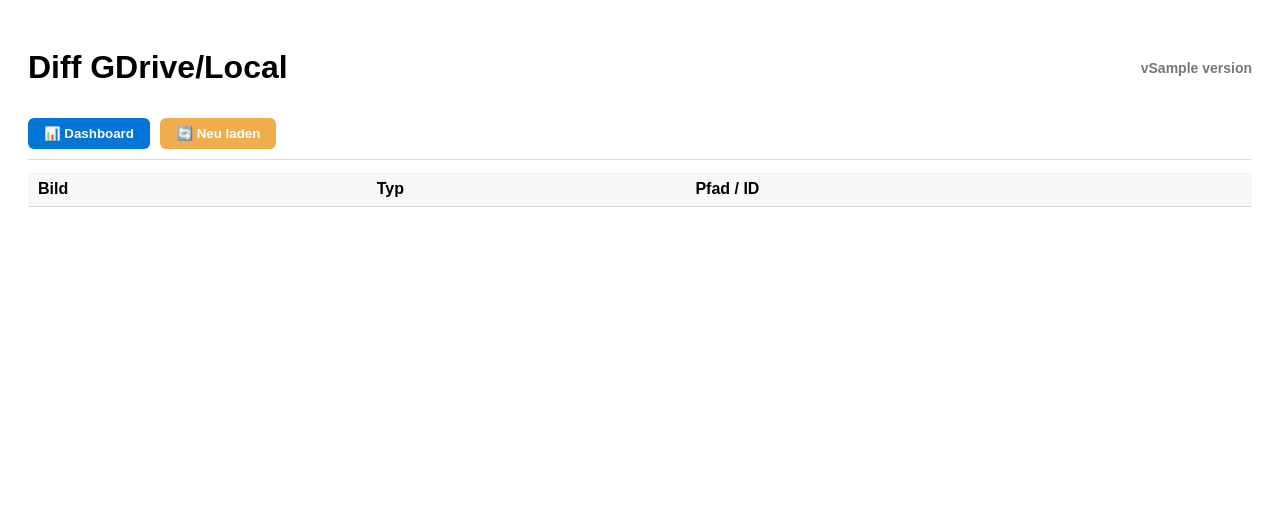
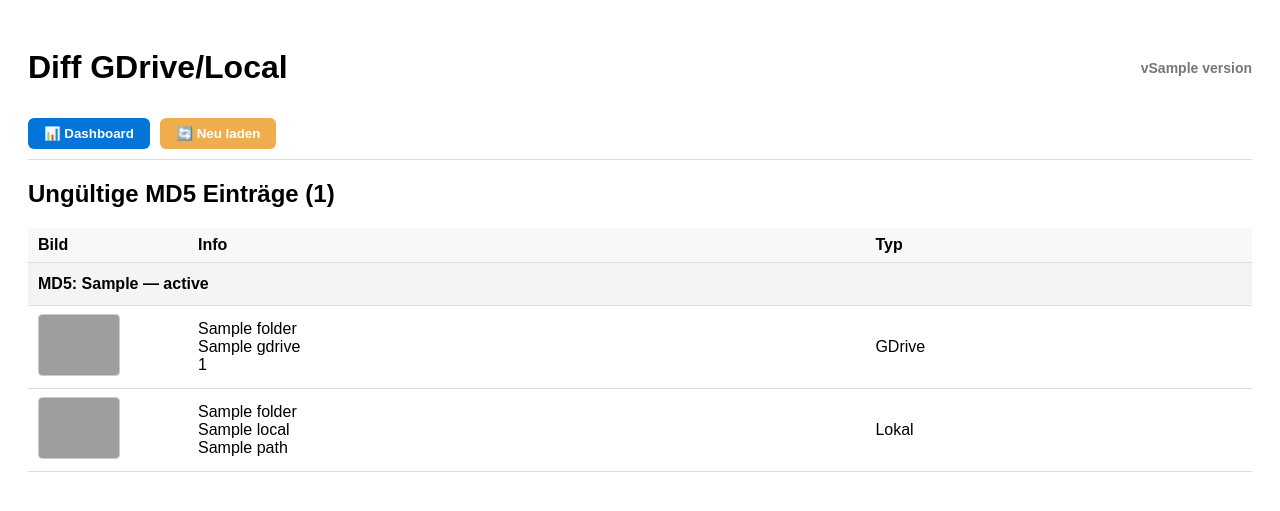
Before and after one commit to gertehrenberg/gallery, a FastAPI app: template app/templates/diff_gdrive_local.j2 in a window 1280 px wide. Shown: the top 511 px of the page. Run offline with FastAPI, Linux system fonts and the light colour scheme; the template is opened without the code that fills it: most values are stand-ins (such as "Sample title", 1, 10 or a date in 2020); lists and menus that the app fills with data are empty; parts of the project's set-up code (start-up, migrations or seed data) failed here and were passed over; grey boxes are pictures that could not be loaded.

Commit message:
Diff nach md5 ... Progress nicht optimal

```diff
--- a/app/routes/diff_gdrive_local.py
+++ b/app/routes/diff_gdrive_local.py
@@ -1,39 +1,33 @@
+# Refactored diff_gdrive_local.py with full logging
 import asyncio
 import os
 from concurrent.futures import ThreadPoolExecutor
 
-from fastapi import APIRouter, Request, Form
+from fastapi import APIRouter, Request
 from fastapi.responses import HTMLResponse, RedirectResponse, JSONResponse
 from fastapi.templating import Jinja2Templates
 from .cleanup_local import local_list_folder, compute_md5_file
 from ..config import Settings
-from ..config_gdrive import folder_name_by_id, folder_id_by_name
+from ..config_gdrive import folder_id_by_name
 from ..routes.auth import load_drive_service
 from ..utils.logger_config import setup_logger
 
-VERSION = 168
+VERSION = 201
 logger = setup_logger(__name__)
-logger.info(f"🟦 Starte diff_gdrive_local.py v{VERSION}")
+logger.info(f"🟦 Starte diff_gdrive_local_refactor.py v{VERSION}")
 
 router = APIRouter()
-templates = Jinja2Templates(
-    directory=os.path.join(os.path.dirname(__file__), "../templates")
-)
+templates = Jinja2Templates(directory=os.path.join(os.path.dirname(__file__), "../templates"))
 
 _DRIVE = None
 
 
 def get_drive():
-    """Google Drive Service lazy laden"""
     global _DRIVE
     if _DRIVE is None:
         _DRIVE = load_drive_service()
     return _DRIVE
 
-
-# ======================================================================
-# PROGRESS
-# ======================================================================
 
 PROGRESS = {"status": "Bereit", "progress": 0, "details": {"status": "Bereit", "progress": 0}}
 PROGRESS_LOCK = asyncio.Lock()
@@ -56,6 +50,7 @@ async def set_progress_detail(detail_status=None, detail_progress=None):
         if detail_progress is not None:
             PROGRESS["details"]["progress"] = detail_progress
 
+
 def reset_progress():
     PROGRESS["status"] = "Bereit"
     PROGRESS["progress"] = 0
@@ -64,148 +59,16 @@ def reset_progress():
 
 EXECUTOR = ThreadPoolExecutor(max_workers=8)
 
-# ======================================================================
-# GLOBALER GDRIVE-MD5-INDEX
-# ======================================================================
-
-GDRIVE_MD5_INDEX = {}  # md5 → [ {folder, name, id} ]
-
-
-# ======================================================================
-# ORDNER-SCAN
-# ======================================================================
-
-async def find_case_duplicates(folder_name: str, idx: int, total: int, debug: bool = False):
-    logger.info(f"🔍 Scanne Kategorie: {folder_name}")
-
-    files_gdrive = await gdrive_list_folder(folder_name)
-    files_local = await local_list_folder(folder_name)
-
-    gdrive_map = {
-        f["name"]: {
-            "id": f["id"],
-            "md5": f.get("md5Checksum"),
-            "raw": f
-        }
-        for f in files_gdrive
-    }
-
-    local_map = {
-        f["name"]: {
-            "path": f["path"],
-            "raw": f
-        }
-        for f in files_local
-    }
-
-    results = []
-    loop = asyncio.get_running_loop()
-
-    total_files = len(gdrive_map)
-    processed = 0
-
-    await set_progress(
-        f"Verarbeite Dateien in GDrive Ordner: {folder_name}",
-        min(PROGRESS["progress"] + 1, 99),
-        "Bereit",
-        0
-    )
-
-    # ---------------------------------------------------
-    # 1) Dateien, die im GDrive existieren
-    # ---------------------------------------------------
-    for name, gf in gdrive_map.items():
-        processed += 1
-
-        await set_progress_detail(
-            f"{processed}/{total_files}",
-            int((processed / max(total_files, 1)) * 100)
-        )
-
-        g_md5 = gf["md5"]
-
-        # → nur GDrive
-        if name not in local_map:
-            results.append({
-                "folder": folder_name,
-                "filename": name,
-                "gdrive_id": gf["id"],
-                "local_path": "",
-                "type": "nur_gdrive",
-            })
-            continue
-
-        # → existiert lokal → MD5 berechnen
-        local_path = local_map[name]["path"]
-
-        l_md5 = await loop.run_in_executor(
-            EXECUTOR,
-            compute_md5_file,
-            local_path
-        )
-
-        if g_md5 == l_md5:
-            continue
-
-        # Verschiedene MD5 → Unterschied
-        results.append({
-            "folder": folder_name,
-            "filename": name,
-            "gdrive_id": gf["id"],
-            "local_path": local_path,
-            "type": "md5_unterschied",
-        })
-
-    # ---------------------------------------------------
-    # 2) Dateien, die nur lokal existieren
-    # ---------------------------------------------------
-    for name, lf in local_map.items():
-        if name in gdrive_map:
-            continue
-
-        local_path = lf["path"]
-
-        # lokalen MD5 holen
-        local_md5 = await loop.run_in_executor(
-            EXECUTOR,
-            compute_md5_file,
-            local_path
-        )
-
-        # globalen GDrive-Index abfragen
-        md5_match = GDRIVE_MD5_INDEX.get(local_md5)
-
-        if md5_match:
-            # Copy irgendwo im Drive
-            results.append({
-                "folder": folder_name,
-                "filename": name,
-                "gdrive_id": md5_match[0]["id"],
-                "local_path": local_path,
-                "type": "nur_local_md5_match",
-                "match_info": md5_match,
-            })
-        else:
-            # echte lokale Datei
-            results.append({
-                "folder": folder_name,
-                "filename": name,
-                "gdrive_id": "",
-                "local_path": local_path,
-                "type": "nur_local",
-            })
-
-    return {
-        "key": folder_name,
-        "label": folder_name,
-        "folder_id": folder_name,
-        "results": results,
-    }
+# GLOBAL INDEX
+global SCAN_CACHE
+SCAN_CACHE = {"categories": [], "invalid_md5": []}
+GLOBAL_MD5_INDEX = {}  # md5 -> {"local": [...], "gdrive": [...]}
 
 
 async def gdrive_list_folder(folder_name: str):
     folder_id = folder_id_by_name(folder_name)
     if not folder_id:
+        logger.warning(f"⚠️ Kein Folder ID für Kategorie {folder_name}")
         return []
 
     service = get_drive()
@@ -220,21 +83,8 @@ async def gdrive_list_folder(folder_name: str):
     token = None
     page = 0
 
-    await set_progress(
-        f"Lese GDrive Ordner: {folder_name}",
-        min(PROGRESS["progress"] + 1, 99),
-        "Bereit",
-        0
-    )
-
     while True:
         page += 1
-
-        await set_progress_detail(
-            f"Seite {page}",
-            min(page*4, 100)
-        )
-
         resp = service.files().list(
             q=query,
             spaces="drive",
@@ -247,87 +97,116 @@ async def gdrive_list_folder(folder_name: str):
 
         files.extend(resp.get("files", []))
         token = resp.get("nextPageToken")
-
         if not token:
             break
 
-        await asyncio.sleep(0.05)
-
+    logger.info(f"📁 GDrive Folder {folder_name}: {len(files)} Dateien")
     return files
 
 
-SCAN_CACHE = None
+async def find_case_duplicates(folder_name: str, idx: int, total: int):
+    logger.info(f"🔍 Scanne Kategorie: {folder_name}")
 
+    # Fortschritt
+    await set_progress(f"Kategorie {idx + 1}/{total}: {folder_name}", int((idx / total) * 70))
 
-async def run_full_scan():
-    global SCAN_CACHE
-    global GDRIVE_MD5_INDEX
+    # GDRIVE
+    gfiles = await gdrive_list_folder(folder_name)
+    g_insert_before = sum(len(v.get("gdrive", [])) for v in GLOBAL_MD5_INDEX.values())
 
-    reset_progress()
-
-    categories = [c for c in Settings.kategorien() if c["key"] != "real"]
-    total = len(categories)
-
-    logger.info("🔄 Baue globalen GDrive-MD5-Index auf...")
-
-    GDRIVE_MD5_INDEX = {}
-    all_files = []
-
-    # ---- alle GDrive-Dateien einsammeln
-    for cat in categories:
-        flist = await gdrive_list_folder(cat["key"])
-        all_files.extend(flist)
-
-    # ---- MD5-Index aufbauen
-    for f in all_files:
+    for f in gfiles:
+        if f["name"].lower().endswith(".json"):
+            continue
         md5 = f.get("md5Checksum")
         if not md5:
             continue
 
-        # den Ordner als parent-ID setzen
         folder_id = (f.get("parents") or ["?"])[0]
 
-        GDRIVE_MD5_INDEX.setdefault(md5, []).append({
-            "folder": folder_name_by_id(folder_id),
+        GLOBAL_MD5_INDEX.setdefault(md5, {"local": [], "gdrive": []})
+        GLOBAL_MD5_INDEX[md5]["gdrive"].append({
+            "folder": folder_name,
             "folder_id": folder_id,
             "name": f["name"],
             "id": f["id"],
         })
 
-    logger.info(f"🟢 MD5-Index fertig ({len(GDRIVE_MD5_INDEX)} eindeutige Hashes)")
+    g_insert_after = sum(len(v.get("gdrive", [])) for v in GLOBAL_MD5_INDEX.values())
+    logger.info(f"📥 GDRIVE Insert: vorher={g_insert_before}, nachher={g_insert_after}")
 
-    # ---- jetzt pro Kategorie den Scan durchführen
-    out = []
-    idx = 0
+    # LOCAL
+    lfiles = await local_list_folder(folder_name)
+    l_insert_before = sum(len(v.get("local", [])) for v in GLOBAL_MD5_INDEX.values())
 
-    for cat in categories:
-        r = await find_case_duplicates(cat["key"], idx, total, False)
-        out.append(r)
-        idx += 1
+    loop = asyncio.get_running_loop()
 
-    SCAN_CACHE = out
-    await set_progress(
-        "Fertig",
-        100,
-        "Fertig",
-        100
-    )
-    logger.info("🟢 Scan fertig")
+    for lf in lfiles:
+        if lf["name"].lower().endswith(".json"):
+            continue
+        md5 = await loop.run_in_executor(EXECUTOR, compute_md5_file, lf["path"])
+
+        GLOBAL_MD5_INDEX.setdefault(md5, {"local": [], "gdrive": []})
+        GLOBAL_MD5_INDEX[md5]["local"].append({
+            "folder": folder_name,
+            "path": lf["path"],
+            "name": lf["name"],
+        })
+
+    l_insert_after = sum(len(v.get("local", [])) for v in GLOBAL_MD5_INDEX.values())
+    logger.info(f"📥 LOCAL Insert: vorher={l_insert_before}, nachher={l_insert_after}")
+
+    return {"folder": folder_name, "results": []}
 
 
-# ======================================================================
+async def run_full_scan():
+    global SCAN_CACHE, GLOBAL_MD5_INDEX
+
+    reset_progress()
+    GLOBAL_MD5_INDEX = {}
+
+    categories = [c["key"] for c in Settings.kategorien() if c["key"] != "XXXX"]
+    total = len(categories)
+
+    out = []
+
+    for idx, cat in enumerate(categories):
+        result = await find_case_duplicates(cat, idx, total)
+        out.append(result)
+
+    # MD5 VALIDIERUNG
+    invalid_md5 = []
+
+    for md5, entry in GLOBAL_MD5_INDEX.items():
+        lc = len(entry["local"])
+        gc = len(entry["gdrive"])
+
+        if lc != 1 or gc != 1:
+            invalid_md5.append({
+                "md5": md5,
+                "local": entry["local"],
+                "gdrive": entry["gdrive"],
+                "status": f"{lc}x local, {gc}x gdrive",
+            })
+
+    logger.info(f"❗ Ungueltige MD5 Eintraege: {len(invalid_md5)}")
+    logger.info(f"📊 Gesamtindex: {len(GLOBAL_MD5_INDEX)} MD5-Hashes")
+
+    SCAN_CACHE = {"categories": out, "invalid_md5": invalid_md5}
+    await set_progress("Fertig", 100, "Fertig", 100)
+    logger.info("🟢 Globaler MD5-Scan abgeschlossen")
+
+
 # ROUTES
-# ======================================================================
-
 @router.get("/diff_gdrive_local", response_class=HTMLResponse)
 async def diff_gdrive_local(request: Request):
     return templates.TemplateResponse(
         "diff_gdrive_local.j2",
         {
             "request": request,
-            "categories": SCAN_CACHE,
+            "categories": SCAN_CACHE.get("categories", []),
+            "invalid_md5": SCAN_CACHE.get("invalid_md5", []),
             "version": VERSION,
-        }
+        },
     )
 
 
@@ -346,34 +225,3 @@ async def diff_gdrive_local_progress():
 @router.get("/diff_gdrive_local_reload")
 async def diff_gdrive_local_reload():
     return RedirectResponse("/gallery/diff_gdrive_local")
-
-
-# ======================================================================
-# (Legacy) DELETE ROUTE — leer, damit Template nicht crasht
-# ======================================================================
-
-@router.post("/diff_gdrive_local_delete", response_class=HTMLResponse)
-async def diff_gdrive_local_delete(
-        request: Request,
-        delete_ids: list[str] = Form(default=[]),
-        lower_ids: list[str] = Form(default=[]),
-):
-    return templates.TemplateResponse(
-        "cleanup_done.j2",
-        {
-            "request": request,
-            "version": VERSION,
-            "deleted": [],
-            "renamed": [],
-            "errors": [],
-        }
-    )
-
-
-# ======================================================================
-# TEST
-# ======================================================================
-
-@router.get("/diff_gdrive_local_test")
-async def diff_gdrive_local_test():
-    return RedirectResponse("/gallery/diff_gdrive_local", status_code=302)
--- a/app/templates/diff_gdrive_local.j2
+++ b/app/templates/diff_gdrive_local.j2
@@ -2,138 +2,25 @@
 <html lang="de">
 <head>
     <meta charset="UTF-8">
-
     <title>Diff GDrive/Local</title>
 
     <style>
-        body {
-            font-family: Arial, sans-serif;
-            padding: 20px;
-        }
-
-        table {
-            width: 100%;
-            border-collapse: collapse;
-            margin-top: 12px;
-        }
-
-        th, td {
-            padding: 8px 10px;
-            border-bottom: 1px solid #ddd;
-        }
-
-        th {
-            background: #f8f8f8;
-            text-align: left;
-        }
-
-        img.thumb {
-            height: 60px;
-            border: 1px solid #ccc;
-            border-radius: 4px;
-            object-fit: cover;
-        }
-
-        .center {
-            text-align: center;
-        }
-
-        /* Buttons */
-        .btn {
-            padding: 8px 16px;
-            border-radius: 6px;
-            margin-right: 6px;
-            border: none;
-            cursor: pointer;
-            font-weight: 600;
-        }
-
-        .btn-blue {
-            background: #0275d8;
-            color: white;
-        }
-
-        .btn-orange {
-            background: #f0ad4e;
-            color: white;
-        }
-
-        .btn-red {
-            background: #d9534f;
-            color: white;
-        }
-
-        .btn-cyan {
-            background: #5bc0de;
-            color: white;
-        }
-
-        /* Sticky Bar */
-        .sticky-bar {
-            position: sticky;
-            top: 0;
-            background: #ffffff;
-            padding: 10px 0;
-            border-bottom: 1px solid #ddd;
-            margin-bottom: 10px;
-            backdrop-filter: blur(4px);
-            z-index: 50;
-        }
-
-        /* Typ-Farben */
-        .only-gdrive {
-            color: #0275d8;
-            font-weight: bold;
-        }
-
-        .only-local {
-            color: #5cb85c;
-            font-weight: bold;
-        }
-
-        .diff {
-            color: #d9534f;
-            font-weight: bold;
-        }
-
-        .md5match {
-            color: #f0ad4e;
-            font-weight: bold;
-        }
-
-        /* Progressbars */
-        .progress-bar-bg {
-            width: 100%;
-            height: 22px;
-            background: #ddd;
-            border-radius: 10px;
-            overflow: hidden;
-            margin: 6px 0;
-        }
-
-        .progress-bar {
-            height: 22px;
-            width: 100%;
-            background: #0275d8;
-            transition: width .3s ease;
-        }
-
-        .detail-bar {
-            background: #5cb85c;
-        }
-
-        /* GRÜNE Detail-Bar (zweite Progressbar) 4px kleiner → 18px */
-        #progressBox .progress-bar-bg:last-of-type {
-            height: 18px;
-        }
-
-        #progressBox .progress-bar-bg:last-of-type .progress-bar {
-            height: 18px;
-        }
-
+        body { font-family: Arial, sans-serif; padding: 20px; }
+        table { width: 100%; border-collapse: collapse; margin-top: 12px; }
+        th, td { padding: 8px 10px; border-bottom: 1px solid #ddd; }
+        th { background: #f8f8f8; text-align: left; }
+        img.thumb { height: 60px; border: 1px solid #ccc; border-radius: 4px; object-fit: cover; }
+        .btn { padding: 8px 16px; border-radius: 6px; margin-right: 6px; border: none; cursor: pointer; font-weight: 600; }
+        .btn-blue { background: #0275d8; color: white; }
+        .btn-orange { background: #f0ad4e; color: white; }
+        .sticky-bar { position: sticky; top: 0; background: #ffffff; padding: 10px 0; border-bottom: 1px solid #ddd; margin-bottom: 10px; backdrop-filter: blur(4px); z-index: 50; }
+        .progress-bar-bg { width: 100%; height: 22px; background: #ddd; border-radius: 10px; overflow: hidden; margin: 6px 0; }
+        .progress-bar { height: 22px; width: 100%; background: #0275d8; transition: width .3s ease; }
+        .detail-bar { background: #5cb85c; }
+        #progressBox .progress-bar-bg:last-of-type { height: 18px; }
+        #progressBox .progress-bar-bg:last-of-type .progress-bar { height: 18px; }
     </style>
 </head>
-
 <body>
 
 <h1 style="display:flex; justify-content:space-between; align-items:center;">
@@ -142,119 +29,75 @@
 </h1>
 
 <div class="sticky-bar">
-
-    <button type="button" class="btn btn-blue"
-            onclick="window.location.href='/gallery/dashboard'">📊 Dashboard
-    </button>
-
-    <button id="reloadBtn" type="button" class="btn btn-orange"
-            onclick="startReload()">🔄 Neu laden
-    </button>
-
+    <button type="button" class="btn btn-blue" onclick="window.location.href='/gallery/dashboard'">📊 Dashboard</button>
+    <button id="reloadBtn" type="button" class="btn btn-orange" onclick="startReload()">🔄 Neu laden</button>
 </div>
 
 <!-- PROGRESS -->
 <div id="progressBox" style="display:none;">
     <div id="progressText" style="font-weight:bold;">Starte…</div>
-
-    <div class="progress-bar-bg">
-        <div id="mainBar" class="progress-bar"></div>
+    <div class="progress-bar-bg"><div id="mainBar" class="progress-bar"></div></div>
+    <div id="detailText" style="font-size:14px; margin-top:10px;">Bereit</div>
+    <div class="progress-bar-bg"><div id="detailBar" class="progress-bar detail-bar"></div></div>
 </div>
 
-    <div id="detailText" style="font-size:14px; margin-top:10px;">Bereit</div>
-
-    <div class="progress-bar-bg">
-        <div id="detailBar" class="progress-bar detail-bar"></div>
-    </div>
-</div>
-
-
-<!-- TABLE -->
-<table>
+<!-- MD5 BLOCK ABOVE TABLE -->
+{% if invalid_md5 %}
+<h2>Ungültige MD5 Einträge ({{ invalid_md5|length }})</h2>
+<table style="width:100%; border-collapse:collapse; margin-bottom:20px;">
     <thead>
         <tr>
-        <th>Bild</th>
+            <th style="width:140px;">Bild</th>
+            <th>Info</th>
             <th>Typ</th>
-        <th>Pfad / ID</th>
         </tr>
     </thead>
+    <tbody>
+    {% for m in invalid_md5 %}
+        <!-- MD5 Header Row -->
+        <tr style="background:#f4f4f4;">
+            <td colspan="3" style="font-weight:bold; padding-top:12px; padding-bottom:12px;">
+                MD5: {{ m.md5 }} — {{ m.status }}
+            </td>
+        </tr>
 
-    <tbody>
-
-    {% for c in (categories or []) %}
-        {% for r in c.results %}
+        <!-- GDrive Einträge -->
+        {% for g in m.gdrive %}
         <tr>
             <td>
-                    {% if r.gdrive_id %}
-                        <li style="margin-bottom:12px; list-style:none;">
-                            <div style="display:flex; gap:12px; align-items:flex-start;">
-                                <!-- LEFT: Thumbnail -->
-                                <div>
-                                    <img class="thumb"
-                                         src="https://drive.google.com/thumbnail?id={{ r.gdrive_id }}&sz=w200">
-                                </div>
-                                <!-- RIGHT: Details -->
-                                <div style="line-height:1.3;">
-                                    <div>{{ r.folder }}</div>
-                                    <div>{{ r.filename }}</div>
-                                    <div>lokale Datei</div>
-                                </div>
-                            </div>
-                        </li>
-                    {% else %}
-                        <img class="thumb" src="/static/imagefiles/{{ r.folder }}/{{ r.filename }}">
-                    {% endif %}
-                </td>
-
-                <!-- TYPE CELL -->
-                <td class="
-                    {% if r.type == 'nur_gdrive' %}only-gdrive{% endif %}
-                    {% if r.type == 'nur_local' %}only-local{% endif %}
-                    {% if r.type == 'md5_unterschied' %}diff{% endif %}
-                    {% if r.type == 'nur_local_md5_match' %}md5match{% endif %}
-                ">
-                    {{ r.type }}
+                <img class="thumb" src="https://drive.google.com/thumbnail?id={{ g.id }}&sz=w200">
             </td>
             <td>
-                    {% if r.type == 'nur_gdrive' %}
-                        {{ r.gdrive_id }}
-                    {% elif r.type == 'nur_local_md5_match' %}
-                        <ul style="margin:4px 0 0 12px; padding:0;">
-                            {% for m in r.match_info %}
-                                <li style="margin-bottom:12px; list-style:none;">
-                                    <div style="display:flex; gap:12px; align-items:flex-start;">
-                                        <!-- LEFT: Thumbnail -->
-                                        <div>
-                                            <img class="thumb"
-                                                 src="https://drive.google.com/thumbnail?id={{ m.id }}&sz=w200">
-                                        </div>
-                                        <!-- RIGHT: Details -->
-                                        <div style="line-height:1.3;">
-                                            <div>{{ m.folder }}</div>
-                                            <div>{{ m.name }}</div>
-                                            <div>{{ m.id }}</div>
-                                        </div>
-                                    </div>
-                                </li>
-                            {% endfor %}
-                        </ul>
-
-                    {% else %}
-                        {{ r.local_path }}
-                    {% endif %}
-
+                <div>{{ g.folder }}</div>
+                <div>{{ g.name }}</div>
+                <div>{{ g.id }}</div>
             </td>
+            <td>GDrive</td>
         </tr>
         {% endfor %}
+
+        <!-- Lokale Einträge -->
+        {% for l in m.local %}
+        <tr>
+            <td>
+                <img class="thumb" src="/static/imagefiles/{{ l.folder }}/{{ l.name }}">
+            </td>
+            <td>
+                <div>{{ l.folder }}</div>
+                <div>{{ l.name }}</div>
+                <div>{{ l.path }}</div>
+            </td>
+            <td>Lokal</td>
+        </tr>
         {% endfor %}
 
+    {% endfor %}
     </tbody>
 </table>
-
+{% endif %}
 
 <script>
 let progressTimer = null;
-
 function updateProgress() {
     fetch("/gallery/diff_gdrive_local_progress")
         .then(r => r.json())
@@ -263,26 +106,19 @@
             document.getElementById("mainBar").style.width = p.progress + "%";
             document.getElementById("detailText").innerText = p.details.status || "";
             document.getElementById("detailBar").style.width = p.details.progress + "%";
-
             if (p.progress >= 100) {
                 clearInterval(progressTimer);
                 progressTimer = null;
-
                 document.getElementById("progressBox").style.display = "none";
                 setTimeout(() => location.reload(), 200);
             }
         });
 }
-
 function startReload() {
     document.getElementById("progressBox").style.display = "block";
     document.getElementById("reloadBtn").disabled = true;
-
     fetch("/gallery/diff_gdrive_local_start", {method: "POST"})
-            .then(() => {
-                if (!progressTimer)
-                    progressTimer = setInterval(updateProgress, 200);
-            });
+        .then(() => { if (!progressTimer) progressTimer = setInterval(updateProgress, 200); });
 }
 </script>
 
```
Lines whose indentation alone changed are shown as unchanged.
